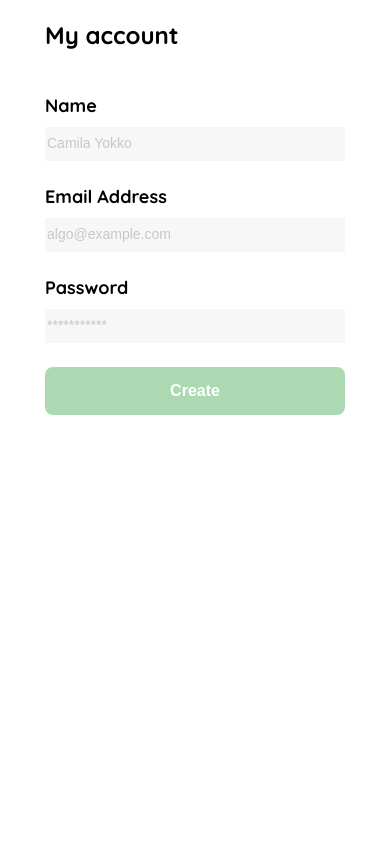
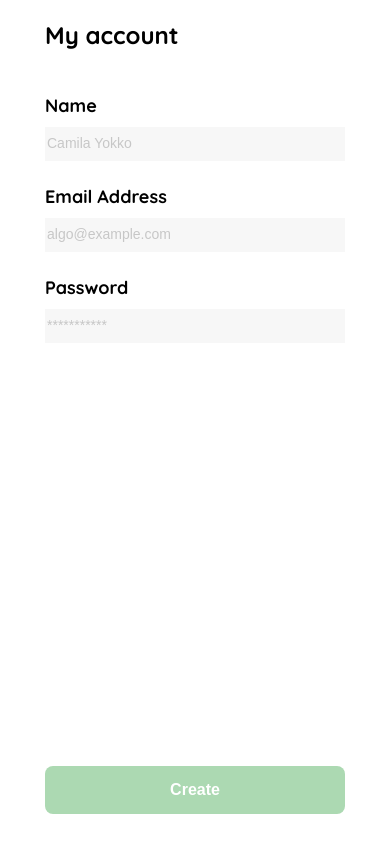
Before and after one commit to lenzx/Proyectos_Platzi, a plain HTML site: page Yard_Sale/creat-account.html in a window 390 px wide. Drawn offline with Linux system fonts and the light colour scheme.

Commit message:
termino creat acc

```diff
--- a/Yard_Sale/creat-account.html
+++ b/Yard_Sale/creat-account.html
@@ -30,11 +30,14 @@
             height: 100vh;
         }
         .container {
+            display: grid;
             width: 300px;
+            grid-template-rows: auto 1fr auto;
         }
         form {
             display: flex;
             flex-direction: column;
+
         }
         button {
             width: 100%;
@@ -67,20 +70,15 @@
         input::placeholder {
             font-size: var(--sm);
             color: var(--very-light-pink);
-
+            font-weight: 100;
         }
         @media (max-width: 640px)  {
+            .button {
+                margin-bottom: 10%;
+            }
             .container {
                 height: 100%;
-
-
             }
-            button {
-
-
-
-            }
-
         }
     </style>
 </head>
```
